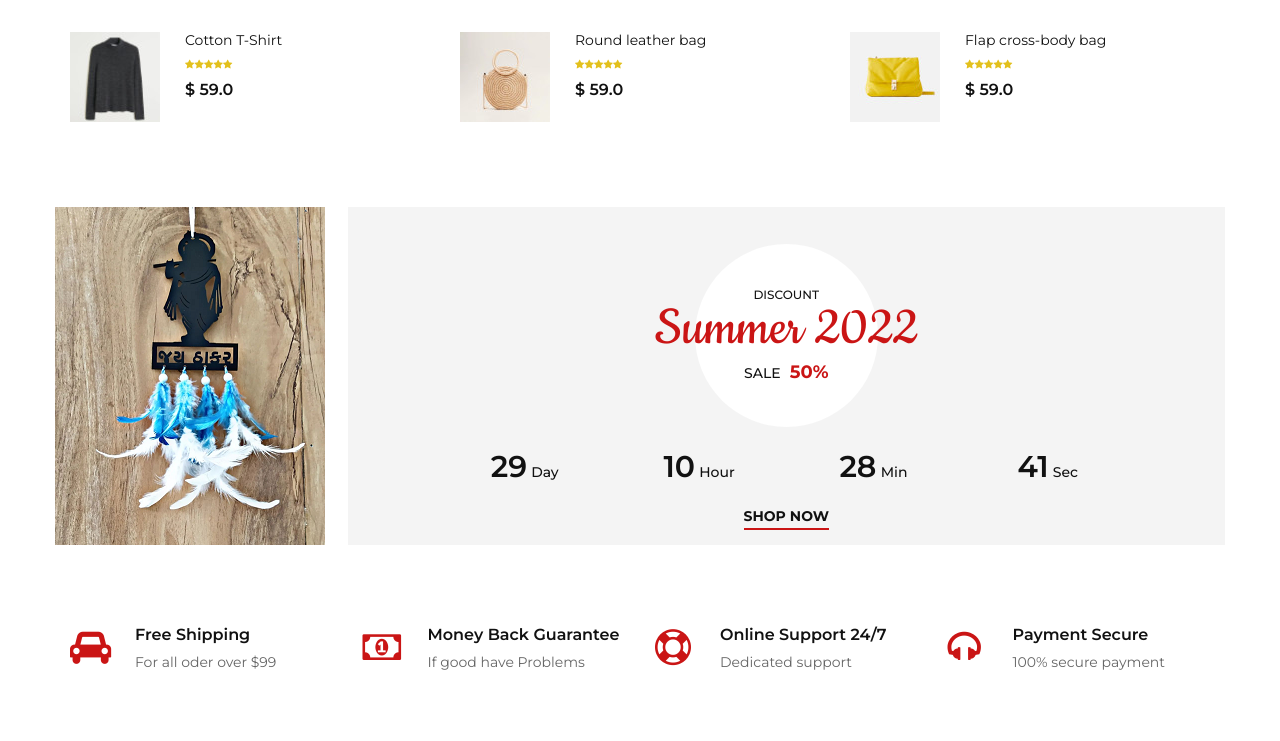
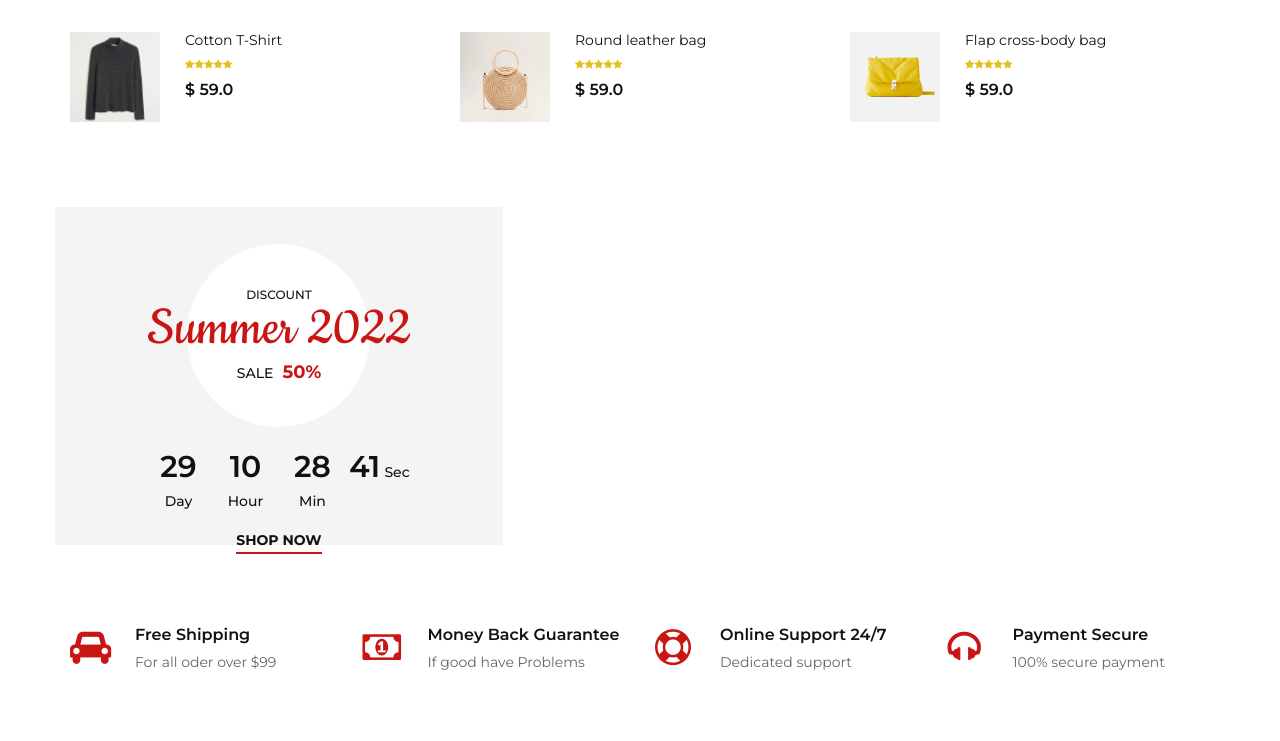
Before and after one commit to developer-Manthan/ManthanPatel03.github.io, a plain HTML site: page index.html in a window 1280 px wide. Shown: the part 1629-2370 px from the top of the page. Drawn offline with Linux system fonts and the light colour scheme.

Commit message:
Update index.html

```diff
--- a/index.html
+++ b/index.html
@@ -586,12 +586,12 @@
 <section class="discount">
     <div class="container">
         <div class="row">
-            <div class="col-lg-3 p-0">
+            <!-- <div class="col-lg-3 p-0">
                 <div class="discount__pic">
                     <img src="img/discount.png" alt="">
                 </div>
-            </div>
-            <div class="col-lg-9 p-0">
+            </div> -->
+            <div class="p-0">
                 <div class="discount__text">
                     <div class="discount__text__title">
                         <span>Discount</span>
```
